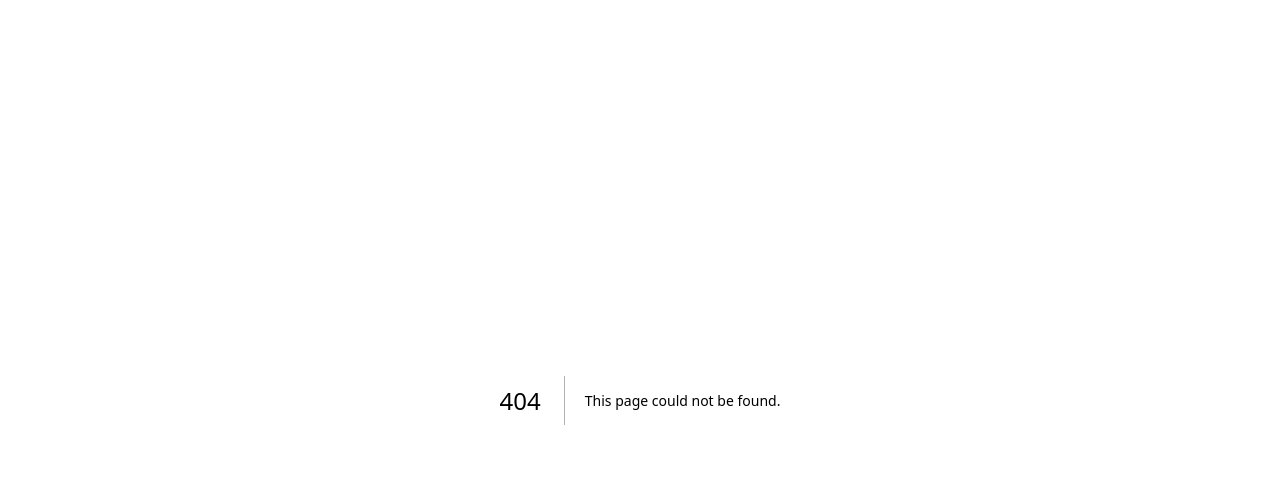
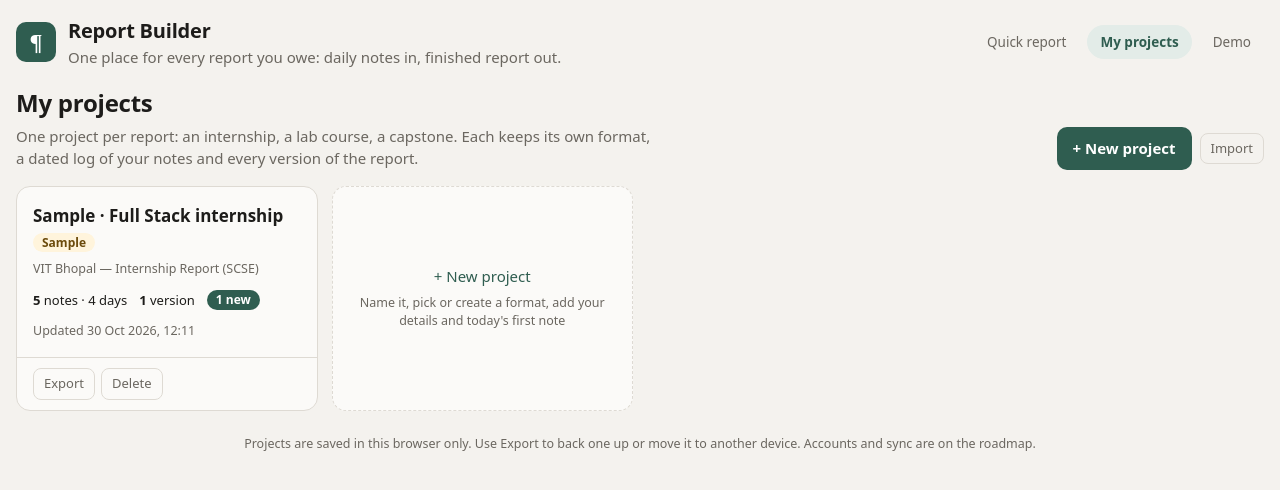
Before and after one commit to alzz-26/UnRamble, a Next.js app: page /projects in a window 1280 px wide. Before the commit this address had no page. Shown: the top 490 px of the page. Built offline with nearby package versions, Linux system fonts and the light colour scheme.

Commit message:
Add My projects page with new project form

```diff
--- /dev/null
+++ b/app/projects/page.tsx
@@ -0,0 +1,7 @@
+import ProjectsHome from "@/components/ProjectsHome";
+
+export const metadata = { title: "My projects · Report Builder" };
+
+export default function Projects() {
+  return <ProjectsHome />;
+}
--- /dev/null
+++ b/components/ProjectsHome.tsx
@@ -0,0 +1,265 @@
+"use client";
+
+import Link from "next/link";
+import { useRouter } from "next/navigation";
+import { useEffect, useRef, useState } from "react";
+import AppHeader from "./AppHeader";
+import ConfirmButton from "./ConfirmButton";
+import FormatPicker from "./FormatPicker";
+import { PRESET_FORMATS, type ReportFormat } from "@/lib/formats";
+import { createSampleProject, ensureDefaultSample, isSample } from "@/lib/sample";
+import { EMPTY_META, type Meta } from "@/lib/schema";
+import {
+  createProject,
+  deleteProject,
+  exportProject,
+  importProject,
+  loadProfile,
+  now,
+  pendingEntries,
+  saveProfile,
+  saveProject,
+  today,
+  uid,
+  useProjects,
+  type Project,
+} from "@/lib/store";
+
+export default function ProjectsHome() {
+  const projects = useProjects();
+  const router = useRouter();
+  const [creating, setCreating] = useState(false);
+  const [error, setError] = useState("");
+  const importRef = useRef<HTMLInputElement>(null);
+  const formRef = useRef<HTMLDivElement>(null);
+
+  useEffect(() => ensureDefaultSample(), []);
+
+  function openForm() {
+    setCreating(true);
+    setTimeout(() => formRef.current?.scrollIntoView({ behavior: "smooth", block: "start" }), 50);
+  }
+
+  async function onImport(file: File | undefined) {
+    if (!file) return;
+    try {
+      const p = importProject(await file.text());
+      router.push(`/projects/${p.id}`);
+    } catch (e) {
+      setError((e as Error).message);
+    }
+  }
+
+  return (
+    <div className="shell">
+      <AppHeader subtitle="One place for every report you owe: daily notes in, finished report out." />
+
+      <section className="home-head">
+        <div>
+          <h2 className="home-title">My projects</h2>
+          <p className="muted">
+            One project per report: an internship, a lab course, a capstone. Each keeps its own format, a dated log of
+            your notes and every version of the report.
+          </p>
+        </div>
+        <div className="row-gap">
+          <button className="btn-primary" onClick={openForm}>
+            + New project
+          </button>
+          <button className="btn-ghost" onClick={() => importRef.current?.click()} title="Open a project file you exported earlier">
+
+            Import
+          </button>
+          <input
+            ref={importRef}
+            type="file"
+            accept=".json,application/json"
+            hidden
+            onChange={(e) => onImport(e.target.files?.[0])}
+          />
+        </div>
+      </section>
+
+      {error && <div className="error">{error}</div>}
+      {creating && (
+        <div ref={formRef}>
+          <NewProject onCancel={() => setCreating(false)} onCreated={(p) => router.push(`/projects/${p.id}`)} />
+        </div>
+      )}
+
+      {projects !== null && (
+        <div className="cards">
+          {projects.map((p) => (
+            <ProjectCard key={p.id} p={p} />
+          ))}
+          {!creating && (
+            <button className="card card-add" onClick={openForm}>
+              <span>+ New project</span>
+              <span className="muted small">Name it, pick or create a format, add your details and today&apos;s first note</span>
+            </button>
+          )}
+        </div>
+      )}
+
+      <p className="muted small privacy-note">
+        Projects are saved in this browser only. Use Export to back one up or move it to another device. Accounts and
+        sync are on the roadmap.
+        {projects !== null && !projects.some(isSample) && (
+          <>
+            {" "}
+            <button className="link-btn" onClick={() => createSampleProject()}>
+              Restore the sample project
+            </button>
+          </>
+        )}
+      </p>
+    </div>
+  );
+}
+
+function ProjectCard({ p }: { p: Project }) {
+  const pending = pendingEntries(p).length;
+  const days = new Set(p.entries.map((e) => e.date)).size;
+  return (
+    <article className="card">
+      <Link href={`/projects/${p.id}`} className="card-main">
+        <h3>
+          {p.name} {isSample(p) && <span className="pill pill-soft">Sample</span>}
+        </h3>
+        <p className="muted small">{p.format.name}</p>
+        <div className="card-stats">
+          <span>
+            <b>{p.entries.length}</b> notes · {days} day{days === 1 ? "" : "s"}
+          </span>
+          <span>
+            <b>{p.versions.length}</b> version{p.versions.length === 1 ? "" : "s"}
+          </span>
+          {pending > 0 && p.versions.length > 0 && <span className="pill">{pending} new</span>}
+        </div>
+        <p className="muted small">Updated {new Date(p.updatedAt).toLocaleString("en-GB", { dateStyle: "medium", timeStyle: "short" })}</p>
+      </Link>
+      <div className="card-actions">
+        <button className="btn-ghost" onClick={() => exportProject(p)}>
+          Export
+        </button>
+        <ConfirmButton question="Delete this project and all its notes?" onConfirm={() => deleteProject(p.id)} />
+      </div>
+    </article>
+  );
+}
+
+const MAIN_FIELDS: [keyof Meta, string, string][] = [
+  ["title", "Report title (on the cover)", "e.g. DevOps, Agile & Design Thinking"],
+  ["studentName", "Your name", "e.g. Alisha Basa"],
+  ["regNo", "Registration no.", "e.g. 23BCE10XXX"],
+  ["organisation", "Organisation / course", "e.g. XYZ Technologies Pvt. Ltd."],
+  ["duration", "Duration / date", "e.g. 20th May, 2025 to 10th July, 2025"],
+  ["guideName", "Guide / faculty", "e.g. Dr. PQR"],
+];
+const MORE_FIELDS: [keyof Meta, string][] = [
+  ["guideDept", "Guide's school"],
+  ["academicYear", "Academic year"],
+  ["degree", "Degree"],
+  ["branch", "Branch"],
+  ["school", "School"],
+  ["university", "University"],
+];
+
+function NewProject({ onCancel, onCreated }: { onCancel: () => void; onCreated: (p: Project) => void }) {
+  const [name, setName] = useState("");
+  const [format, setFormat] = useState<ReportFormat>(PRESET_FORMATS[0]);
+  const [meta, setMeta] = useState<Meta>(EMPTY_META);
+  const [note, setNote] = useState("");
+  const [noteDate, setNoteDate] = useState(today());
+
+  // Prefill the personal details used last time.
+  useEffect(() => setMeta((m) => ({ ...m, ...loadProfile() })), []);
+
+  function create() {
+    const finalMeta = { ...meta, title: meta.title || name };
+    saveProfile(finalMeta);
+    const p = createProject(name || meta.title, format, finalMeta);
+    const withNote = note.trim()
+      ? saveProject({ ...p, entries: [{ id: uid(), date: noteDate, text: note.trim(), kind: "note", createdAt: now() }] })
+      : p;
+    onCreated(withNote);
+  }
+
+  const field = ([key, label, placeholder]: [keyof Meta, string, string?]) => (
+    <label key={key}>
+      <span>{label}</span>
+      <input value={meta[key]} placeholder={placeholder} onChange={(e) => setMeta({ ...meta, [key]: e.target.value })} />
+    </label>
+  );
+
+  return (
+    <section className="pane new-project">
+      <div className="pane-head">
+        <h2>New project</h2>
+        <button className="link-btn" onClick={onCancel}>
+          Close
+        </button>
+      </div>
+
+      <div className="np-step">
+        <span className="np-num">1</span>
+        <label className="field">
+          <span>Project name</span>
+          <input autoFocus value={name} onChange={(e) => setName(e.target.value)} placeholder="e.g. DevOps internship report" />
+        </label>
+      </div>
+
+      <div className="np-step">
+        <span className="np-num">2</span>
+        <div className="field">
+          <span>Report format: pick one, or create your own from a sample</span>
+          <FormatPicker
+            value={format}
+            onChange={(f) => {
+              setFormat(f);
+              if (!name && f.id.startsWith("custom")) setName(f.name);
+            }}
+          />
+        </div>
+      </div>
+
+      <div className="np-step">
+        <span className="np-num">3</span>
+        <div className="field">
+          <span>Cover page details (your name, registration no. and university are remembered for next time)</span>
+          <div className="fields">{MAIN_FIELDS.map(field)}</div>
+          <details className="details">
+            <summary>More details: degree, branch, school, university, year</summary>
+            <div className="fields">{MORE_FIELDS.map(([k, l]) => field([k, l]))}</div>
+          </details>
+        </div>
+      </div>
+
+      <div className="np-step">
+        <span className="np-num">4</span>
+        <div className="field">
+          <span>First note (optional): hold your Wispr key and say what you did</span>
+          <textarea
+            className="notes notes-short"
+            value={note}
+            onChange={(e) => setNote(e.target.value)}
+            placeholder="okay so on day one we set up the Ubuntu VM and Git, and the trainer showed…"
+          />
+          <label className="date-field">
+            <span className="muted small">Day</span>
+            <input type="date" value={noteDate} onChange={(e) => setNoteDate(e.target.value || today())} />
+          </label>
+        </div>
+      </div>
+
+      <div className="row-gap">
+        <button className="btn-primary" onClick={create} disabled={!name.trim() && !meta.title.trim()}>
+          Create project
+        </button>
+        <button className="btn-ghost" onClick={onCancel}>
+          Cancel
+        </button>
+      </div>
+    </section>
+  );
+}
```
